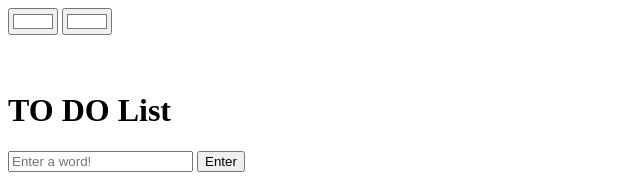
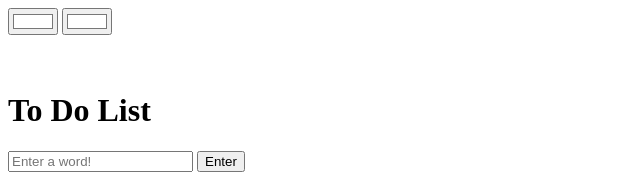
Before and after one commit to MehediAlpha/BackgroundGradient, a plain HTML site: page index.html in a window 1280 px wide. Shown: the top 185 px of the page, 0-640 px from the left. Drawn offline with Linux system fonts and the light colour scheme.

Commit message:
Font Case Changed

```diff
--- a/index.html
+++ b/index.html
@@ -11,7 +11,7 @@
 
 	<br><br><br>
 
-	<h1>TO DO List</h1>
+	<h1>To Do List</h1>
 
 	<input id="userText" type="text" placeholder="Enter a word!">
 	<button id="btnEnter">Enter</button>
```
